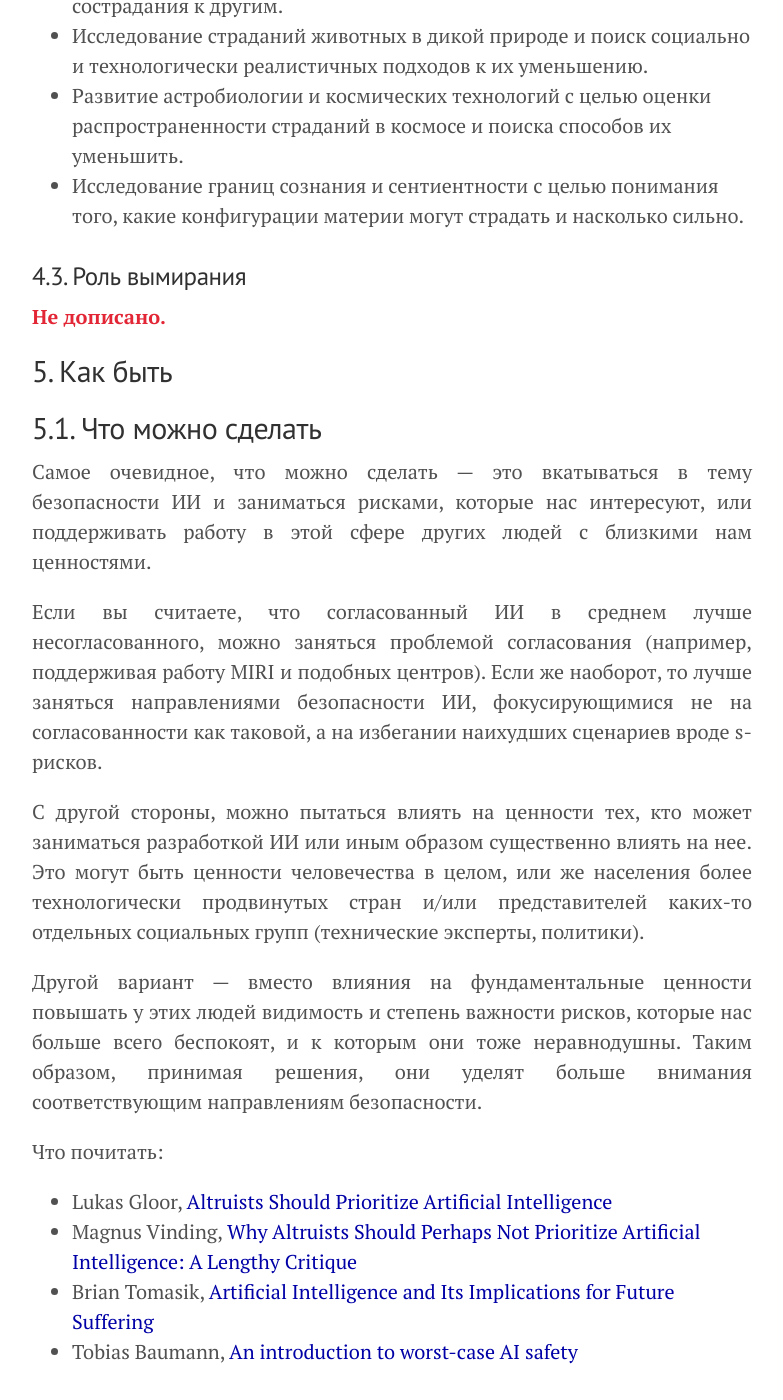
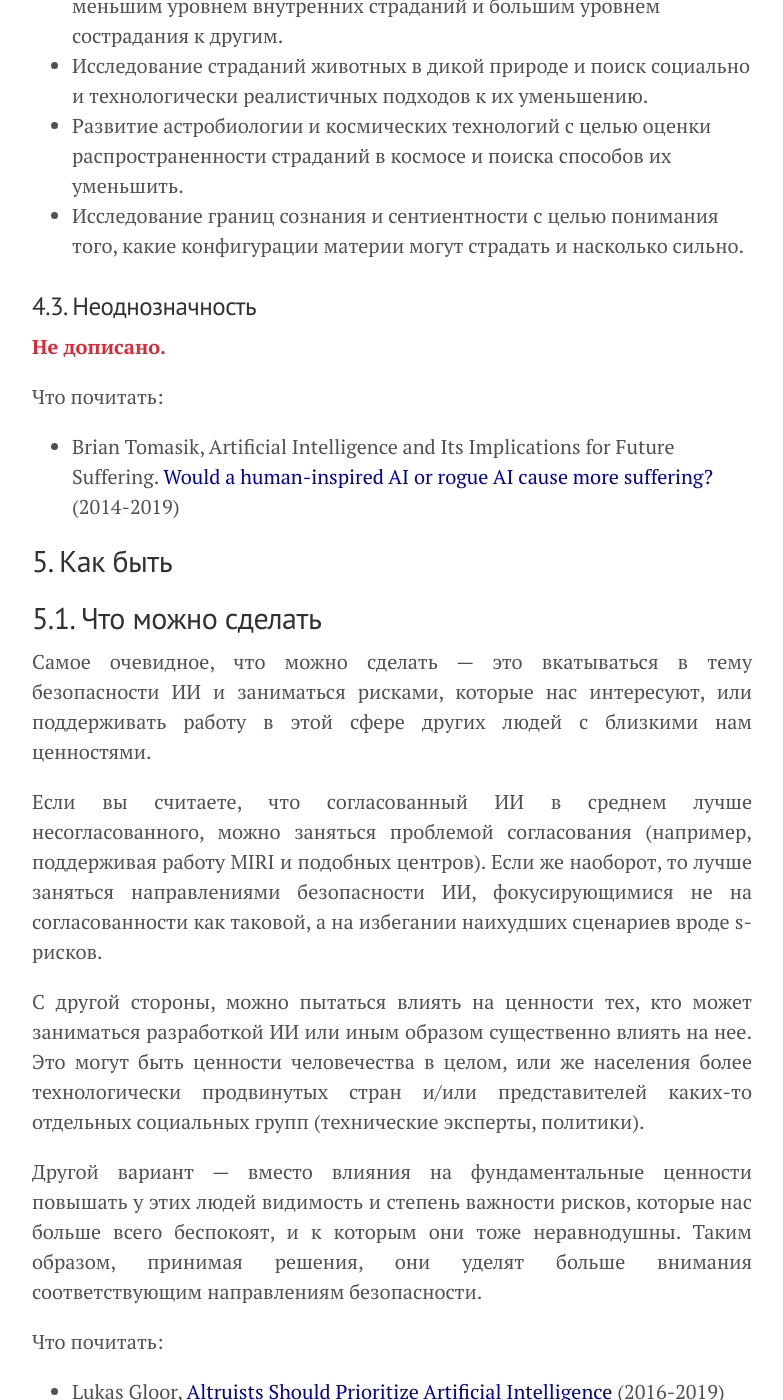
Before and after one commit to KKirdan/kkirdan.github.io, a Jekyll site: the page built from blog/_posts/1. articles/2021-06-01-414.md, in a window 1280 px wide and 1400 px high, scrolled down 8824 px. Shown: the whole window, without its empty margins (248-1031 px from the left). Built offline with Jekyll 4.4.1, drawn with Linux system fonts in a browser that asks for light colours; some of the changed text lies outside the part shown.

Commit message:
Update 2021-06-01-414.md

```diff
--- a/blog/_posts/1. articles/2021-06-01-414.md
+++ b/blog/_posts/1. articles/2021-06-01-414.md
@@ -182,9 +183,12 @@
 - Развитие астробиологии и космических технологий с целью оценки распространенности страданий в космосе и поиска способов их уменьшить.
 - Исследование границ сознания и сентиентности с целью понимания того, какие конфигурации материи могут страдать и насколько сильно.
 
-<h3 id="4.3">4.3. Роль вымирания</h3>
+<h3 id="4.3">4.3. Неоднозначность</h3>
 
 <b class="draft">Не дописано.</b>
+
+Что почитать:
+- Brian Tomasik, Artificial Intelligence and Its Implications for Future Suffering. [Would a human-inspired AI or rogue AI cause more suffering?](https://longtermrisk.org/artificial-intelligence-and-its-implications-for-future-suffering#Would_a_human-inspired_AI_or_rogue_AI_cause_more_suffering) (2014-2019)
 
 <h2 id="5">5. Как быть</h2>
 
@@ -199,10 +203,10 @@
 Другой вариант — вместо влияния на фундаментальные ценности повышать у этих людей видимость и степень важности рисков, которые нас больше всего беспокоят, и к которым они тоже неравнодушны. Таким образом, принимая решения, они уделят больше внимания соответствующим направлениям безопасности.
 
 Что почитать:
-- Lukas Gloor, [Altruists Should Prioritize Artificial Intelligence](https://longtermrisk.org/altruists-should-prioritize-artificial-intelligence/)
-- Magnus Vinding, [Why Altruists Should Perhaps Not Prioritize Artificial Intelligence: A Lengthy Critique](https://magnusvinding.com/2018/09/18/why-altruists-should-perhaps-not-prioritize-artificial-intelligence-a-lengthy-critique/)
-- Brian Tomasik, [Artificial Intelligence and Its Implications for Future Suffering](https://longtermrisk.org/artificial-intelligence-and-its-implications-for-future-suffering)
-- Tobias Baumann, [An introduction to worst-case AI safety](https://s-risks.org/an-introduction-to-worst-case-ai-safety/)
+- Lukas Gloor, [Altruists Should Prioritize Artificial Intelligence](https://longtermrisk.org/altruists-should-prioritize-artificial-intelligence/) (2016-2019)
+- Magnus Vinding, [Why Altruists Should Perhaps Not Prioritize Artificial Intelligence: A Lengthy Critique](https://magnusvinding.com/2018/09/18/why-altruists-should-perhaps-not-prioritize-artificial-intelligence-a-lengthy-critique/) (2018)
+- Brian Tomasik, [Artificial Intelligence and Its Implications for Future Suffering](https://longtermrisk.org/artificial-intelligence-and-its-implications-for-future-suffering) (2014-2019)
+- Tobias Baumann, [An introduction to worst-case AI safety](https://s-risks.org/an-introduction-to-worst-case-ai-safety/) (2018)
 
 <h3 id="5.2">5.1. Чего делать не стоит</h3>
 
@@ -211,3 +215,6 @@
 В частности, пытаться самостоятельно единолично создать ОИИ — вряд ли хорошая идея, и тому есть куча причин.
 
 <b class="draft">Не дописано.</b>
+
+Что почитать:
+- Брайан Томасик, Риски астрономических будущих страданий. [Почему мы должны оставаться кооперативными](https://reducingsuffering.github.io/brian-tomasik-1.html) (2011-2019)
```
Also changed, not shown: other parts of blog/_posts/1. articles/2021-06-01-414.md (+1 -0 lines).
